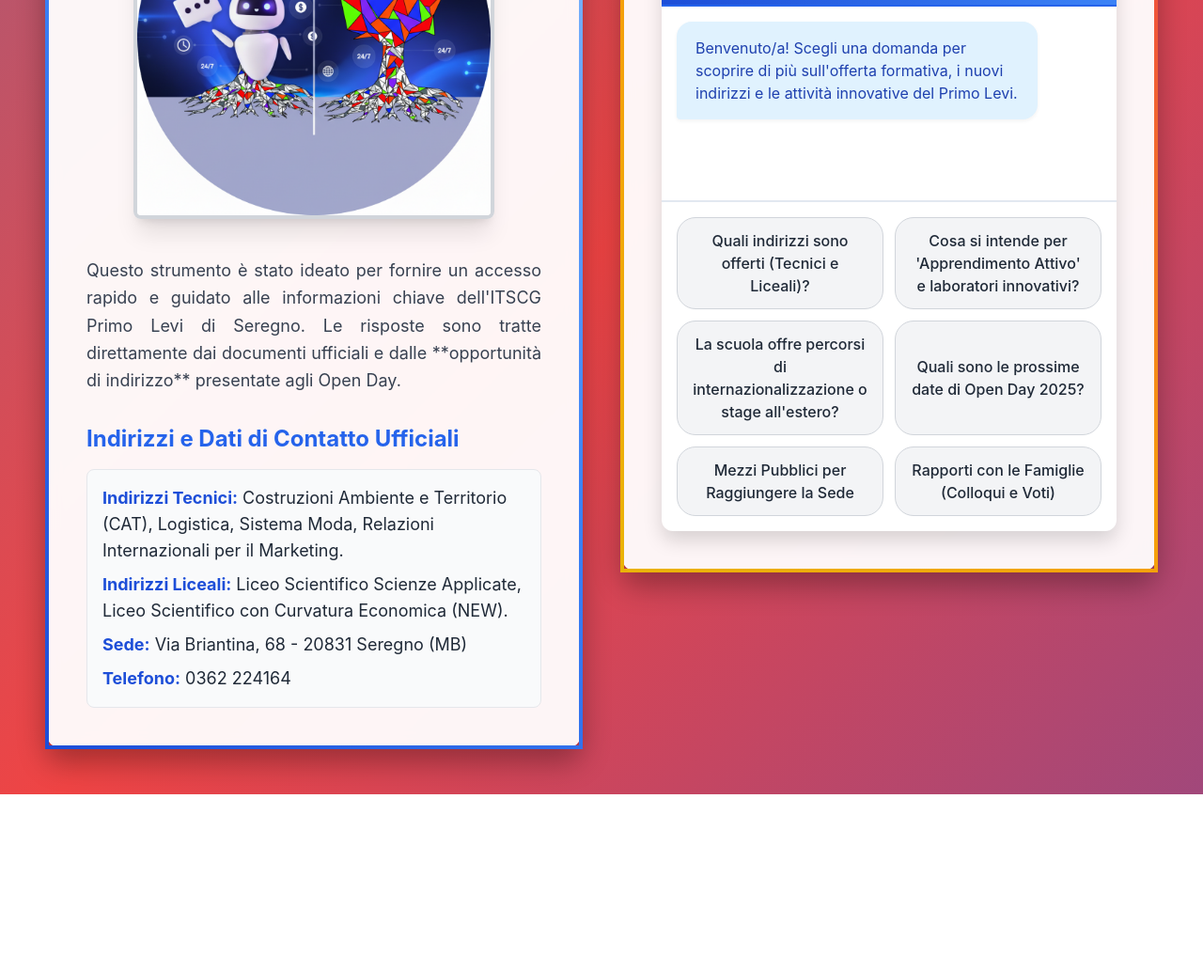
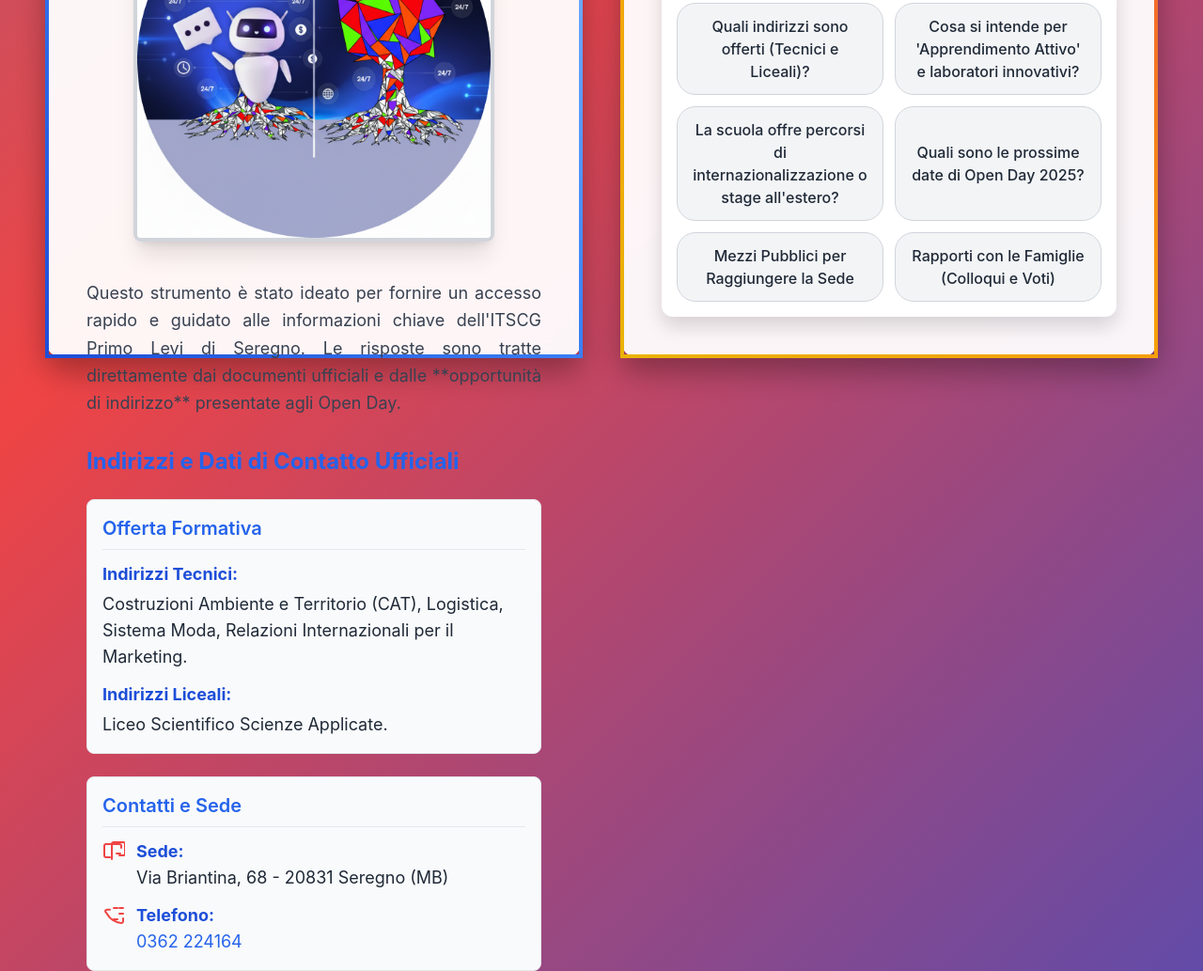
Before and after one commit to giuseppeborzumati-cmyk/Stage_Levi, a plain HTML site: page chatbot.html in a window 1280 px wide. Shown: the part 347-1380 px from the top of the page at 94% size. Before the commit the page ends 1192 px from the top, so only its background shows below. Drawn offline with nearby package versions, Linux system fonts and the light colour scheme.

Commit message:
Update chatbot.html

```diff
--- a/chatbot.html
+++ b/chatbot.html
@@ -35,11 +35,16 @@
             max-width: 1400px;
             padding: 0;
         }
-        @media (min-width: 1024px) {
+        /* Applica layout affiancato da tablet in su (md breakpoint) */
+        @media (min-width: 768px) {
             .main-content {
-                flex-direction: row-reverse; /* Inverti ordine per chatbot a sinistra su desktop */
+                flex-direction: row-reverse; /* Chatbot on the left, info on the right */
                 justify-content: space-between;
                 padding: 2rem;
+                align-items: stretch; /* Forziamo i figli a riempire l'altezza del contenitore */
+                height: 90vh; /* Imposta l'altezza del contenitore per allineare i box */
+                max-height: 900px;
+                min-height: 650px;
             }
         }
 
@@ -55,14 +60,25 @@
         }
         .text-box {
             border-image: linear-gradient(45deg, #1d4ed8, #3b82f6, #93c5fd) 1;
-            max-width: 600px; /* Più stretto per le info */
+            /* max-width: 600px; - Rimosso per usare le media query */
         }
         .chatbot-box {
             height: 90vh;
             min-height: 650px;
             max-height: 900px;
             border-image: linear-gradient(45deg, #eab308, #f59e0b, #ef4444) 1;
-            max-width: 800px; /* Più largo per la chat */
+            /* max-width: 800px; - Rimosso per usare le media query */
+        }
+
+        @media (min-width: 768px) {
+            .text-box {
+                height: 100%; /* Forza la box a riempire l'altezza del main-content */
+                max-width: 450px; /* Bilancia lo spazio a favore della chat */
+            }
+            .chatbot-box {
+                height: 100%; /* Assicura che la chatbox mantenga l'altezza e allinei il suo contenuto */
+                max-width: 800px;
+            }
         }
 
         .text-box h1 {
@@ -142,8 +158,7 @@
             background-color: #d1d5db;
             transform: translateY(-2px);
         }
-        .animated-
- {
+        .animated-logo {
             animation: rotate 10s infinite linear;
         }
         @keyframes rotate {
@@ -172,8 +187,6 @@
                     </div>
                 </div>
 
-                <!-- La sezione input è stata rimossa, rimangono solo i pulsanti di scelta -->
-
                 <div id="suggested-questions" class="suggested-questions-container">
                     <!-- I pulsanti di scelta multipla saranno iniettati qui da JS -->
                 </div>
@@ -192,13 +205,38 @@
                 </p>
             </div>
 
-            <h2 class="text-2xl font-bold mb-4 text-blue-600">Indirizzi e Dati di Contatto Ufficiali</h2>
-            <ul class="text-lg text-gray-800 space-y-2 text-left bg-gray-50 p-4 rounded-lg border border-gray-200">
-                <li><strong class="text-blue-700">Indirizzi Tecnici:</strong> Costruzioni Ambiente e Territorio (CAT), Logistica, Sistema Moda, Relazioni Internazionali per il Marketing.</li>
-                <li><strong class="text-blue-700">Indirizzi Liceali:</strong> Liceo Scientifico Scienze Applicate, Liceo Scientifico con Curvatura Economica (NEW).</li>
-                <li><strong class="text-blue-700">Sede:</strong> Via Briantina, 68 - 20831 Seregno (MB)</li>
-                <li><strong class="text-blue-700">Telefono:</strong> 0362 224164</li>
-            </ul>
+            <!-- CORREZIONE: Allineamento e Spaziatura del Titolo -->
+            <h2 class="text-2xl font-bold mb-6 text-blue-600 text-left">Indirizzi e Dati di Contatto Ufficiali</h2>
+
+            <!-- SEZIONE RISTRUTTURATA -->
+            <div class="space-y-6">
+                <!-- Offerta Formativa -->
+                <div class="bg-gray-50 p-4 rounded-lg border border-gray-200">
+                    <h3 class="text-xl font-semibold mb-3 text-blue-600 border-b pb-2">Offerta Formativa</h3>
+                    <ul class="text-lg text-gray-800 space-y-3 text-left">
+                        <li><strong class="text-blue-700 block mb-1">Indirizzi Tecnici:</strong> Costruzioni Ambiente e Territorio (CAT), Logistica, Sistema Moda, Relazioni Internazionali per il Marketing.</li>
+                        <li><strong class="text-blue-700 block mb-1">Indirizzi Liceali:</strong> Liceo Scientifico Scienze Applicate.</li>
+                    </ul>
+                </div>
+
+                <!-- Contatti e Sede -->
+                <div class="bg-gray-50 p-4 rounded-lg border border-gray-200">
+                    <h3 class="text-xl font-semibold mb-3 text-blue-600 border-b pb-2">Contatti e Sede</h3>
+                    <ul class="text-lg text-gray-800 space-y-3 text-left">
+                        <li class="flex items-start gap-3">
+                            <!-- Icona Sede (Mappa) -->
+                            <svg xmlns="http://www.w3.org/2000/svg" width="24" height="24" viewBox="0 0 24 24" fill="none" stroke="currentColor" stroke-width="2" stroke-linecap="round" stroke-linejoin="round" class="w-6 h-6 text-red-500 flex-shrink-0"><path d="M20 10V8a2 2 0 0 0-2-2H4a2 2 0 0 0-2 2v10a2 2 0 0 0 2 2h4"/><path d="M10 22V6c0-1.1.9-2 2-2h10a2 2 0 0 1 2 2v10a2 2 0 0 1-2 2h-4"/><path d="M15 16h4"/></svg>
+                            <span><strong class="text-blue-700 block">Sede:</strong> Via Briantina, 68 - 20831 Seregno (MB)</span>
+                        </li>
+                        <li class="flex items-start gap-3">
+                            <!-- Icona Telefono -->
+                            <svg xmlns="http://www.w3.org/2000/svg" width="24" height="24" viewBox="0 0 24 24" fill="none" stroke="currentColor" stroke-width="2" stroke-linecap="round" stroke-linejoin="round" class="w-6 h-6 text-red-500 flex-shrink-0"><path d="M22 16.92v3a2 2 0 0 1-2.18 2 19.79 19.79 0 0 1-8.63-3.07 19.5 19.5 0 0 1-3.67-2.94L3 9.7a2 2 0 0 1 2-2h3"/><path d="M12 18h4"/><path d="M18 12h4"/><path d="M12 6h4"/><path d="M18 6h4"/></svg>
+                            <span><strong class="text-blue-700 block">Telefono:</strong> <a href="tel:+390362224164" class="hover:underline text-blue-600">0362 224164</a></span>
+                        </li>
+                    </ul>
+                </div>
+            </div>
+            <!-- FINE SEZIONE RISTRUTTURATA -->
         </div>
     </div>
 
@@ -210,11 +248,11 @@
             const chatMessages = document.getElementById('chat-messages');
             const suggestedQuestionsContainer = document.getElementById('suggested-questions');
 
-            // Dati del chatbot aggiornati (più focus su innovazione e indirizzi)
+            // Dati del chatbot aggiornati (Rimosso il Liceo Scientifico con Curvatura Economica dalla risposta)
             const qaData = {
                 "indirizzi offerti": {
                     "label": "Quali indirizzi sono offerti (Tecnici e Liceali)?",
-                    "answer": "L'ITSCG Primo Levi offre un'ampia scelta in **Tecnico** e **Liceale**:\n\n**Tecnici**:\n- Costruzioni, Ambiente e Territorio (CAT)\n- Logistica (anche corso Quadriennale)\n- Sistema Moda\n- Relazioni Internazionali per il Marketing\n\n**Liceali**:\n- Liceo Scientifico Scienze Applicate\n- Liceo Scientifico con Curvatura Economica (NOVITÀ)"
+                    "answer": "L'ITSCG Primo Levi offre un'ampia scelta in **Tecnico** e **Liceale**:\n\n**Tecnici**:\n- Costruzioni, Ambiente e Territorio (CAT)\n- Logistica (anche corso Quadriennale)\n- Sistema Moda\n- Relazioni Internazionali per il Marketing\n\n**Liceali**:\n- Liceo Scientifico Scienze Applicate"
                 },
                 "innovazione e laboratori": {
                     "label": "Cosa si intende per 'Apprendimento Attivo' e laboratori innovativi?",
```
